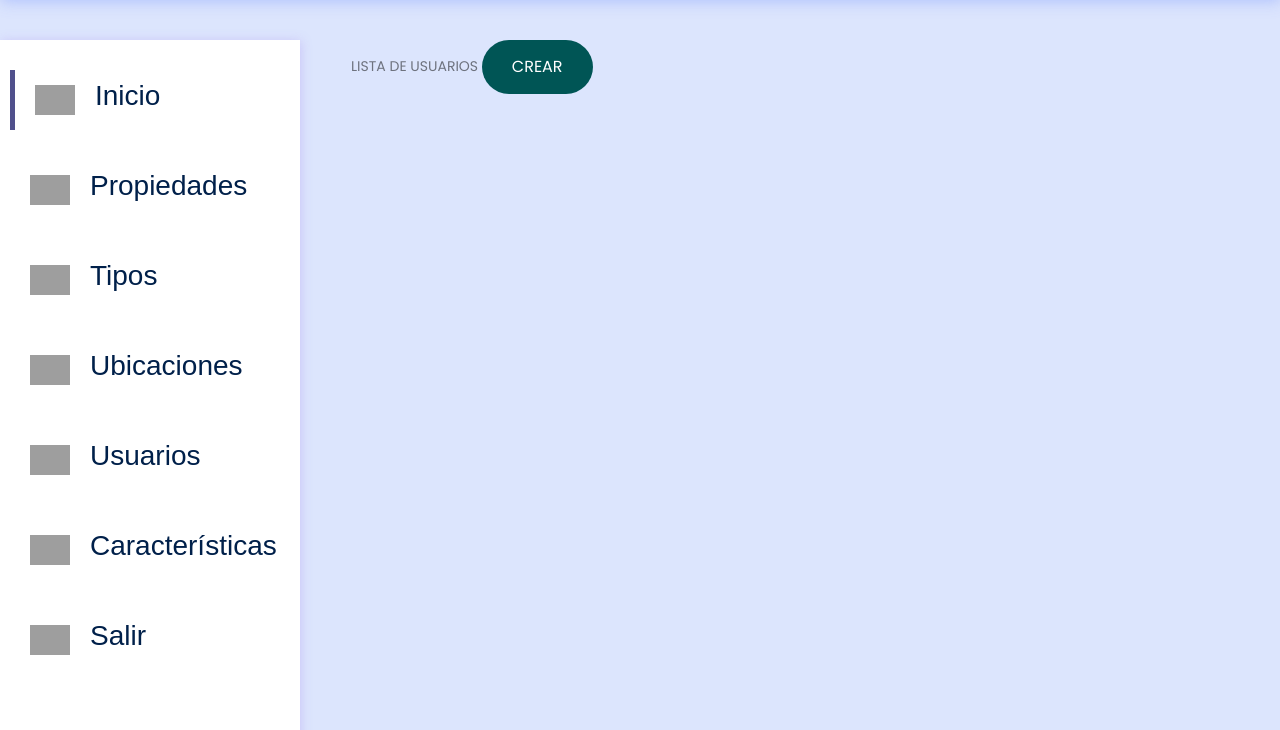
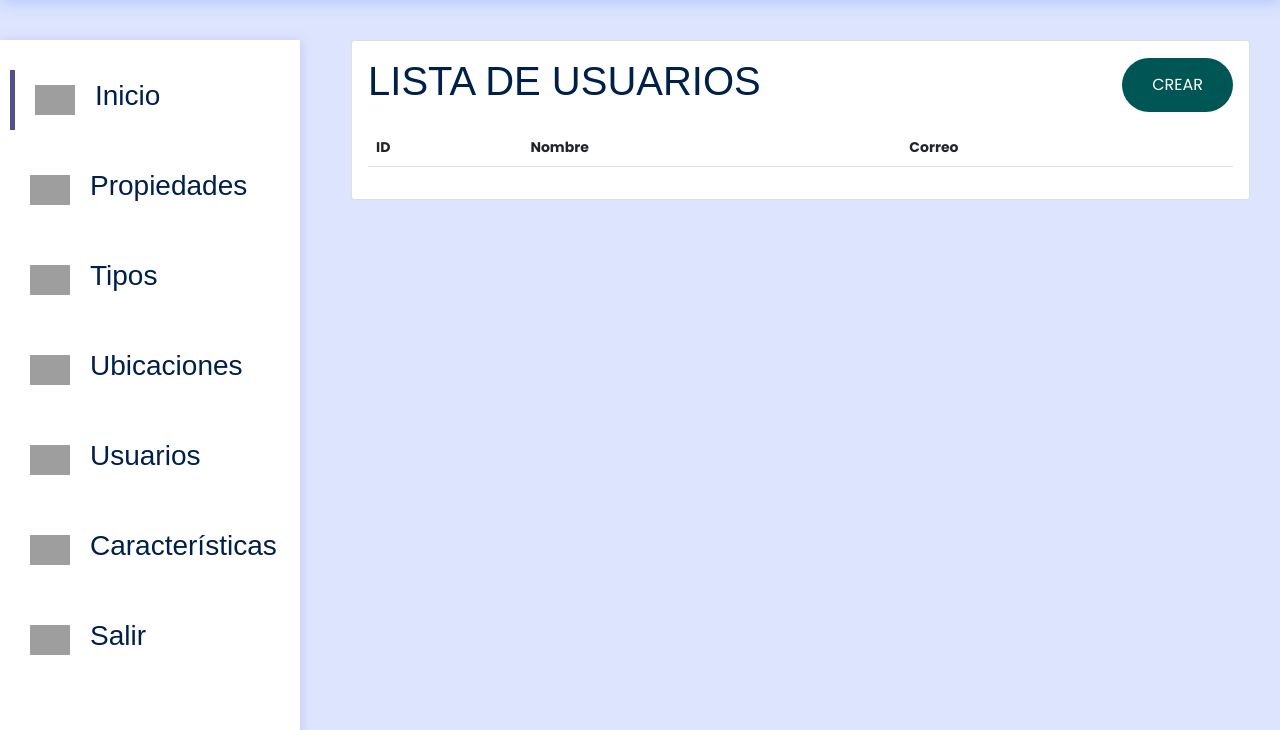
Before and after one commit to dariast03/bienes-raices-tec-web-2, a PHP site: template view/admin/usuarios/index.php in a window 1280 px wide. Shown: the part 70-800 px from the top of the page. Run offline with PHP 8.4, Linux system fonts and the light colour scheme; the template is opened without the code that fills it, so the values that code supplies are empty; some libraries are stand-ins or nearby versions; grey boxes are pictures that could not be loaded.

Commit message:
admin listar usuarios

```diff
--- a/view/admin/usuarios/index.php
+++ b/view/admin/usuarios/index.php
@@ -1,9 +1,55 @@
-<?php include 'view/admin/layout/header.php' ?>
+<?php
+include 'view/admin/layout/header.php';
+require_once 'model/UserModel.php';
 
-LISTA DE USUARIOS
+$userModel  = new PropertyModel();
+$usuarios = $userModel->get();
+?>
 
-<a class="btn btn-primary" href="<?php echo BASE_URL ?>/admin/usuarios/form">
-    CREAR
-</a>
+<div class="card">
+    <div class="card-body">
+        <div class="d-flex justify-content-between align-items-center mb-3">
+            <h1>LISTA DE USUARIOS</h1>
+            <a class="btn btn-primary" href="<?php echo BASE_URL ?>/admin/usuarios/form">
+                CREAR
+            </a>
+        </div>
+
+        <div class="table-responsive">
+            <table class="table">
+                <thead>
+                    <tr>
+                        <th scope="col">ID</th>
+                        <th scope="col">Nombre</th>
+                        <th scope="col">Correo</th>
+                    </tr>
+                </thead>
+                <tbody>
+                    <?php foreach ($usuarios as $usuario) : ?>
+                        <tr>
+                            <th scope="row"><?php echo $usuario['id'] ?></th>
+                            <td><?php echo $usuario['nombre'] ?></td>
+                            <td><?php echo $usuario['correo'] ?></td>
+                            <td>
+                                <a class="btn btn-warning btn-sm " href="<?php echo BASE_URL ?>/admin/usuarios/form?id=<?php echo $usuario['id']; ?>">
+                                    <svg xmlns="http://www.w3.org/2000/svg" width="16" height="16" fill="currentColor" class="bi bi-pencil" viewBox="0 0 16 16">
+                                        <path d="M12.146.146a.5.5 0 0 1 .708 0l3 3a.5.5 0 0 1 0 .708l-10 10a.5.5 0 0 1-.168.11l-5 2a.5.5 0 0 1-.65-.65l2-5a.5.5 0 0 1 .11-.168zM11.207 2.5 13.5 4.793 14.793 3.5 12.5 1.207zm1.586 3L10.5 3.207 4 9.707V10h.5a.5.5 0 0 1 .5.5v.5h.5a.5.5 0 0 1 .5.5v.5h.293zm-9.761 5.175-.106.106-1.528 3.821 3.821-1.528.106-.106A.5.5 0 0 1 5 12.5V12h-.5a.5.5 0 0 1-.5-.5V11h-.5a.5.5 0 0 1-.468-.325" />
+                                    </svg>
+                                </a>
+
+                                <a class="btn btn-danger btn-sm" href="<?php echo BASE_URL ?>/admin/usuarios/delete/<?php echo $usuario['id']; ?>">
+                                    <svg xmlns="http://www.w3.org/2000/svg" width="16" height="16" fill="currentColor" class="bi bi-trash" viewBox="0 0 16 16">
+                                        <path d="M5.5 5.5A.5.5 0 0 1 6 6v6a.5.5 0 0 1-1 0V6a.5.5 0 0 1 .5-.5m2.5 0a.5.5 0 0 1 .5.5v6a.5.5 0 0 1-1 0V6a.5.5 0 0 1 .5-.5m3 .5a.5.5 0 0 0-1 0v6a.5.5 0 0 0 1 0z" />
+                                        <path d="M14.5 3a1 1 0 0 1-1 1H13v9a2 2 0 0 1-2 2H5a2 2 0 0 1-2-2V4h-.5a1 1 0 0 1-1-1V2a1 1 0 0 1 1-1H6a1 1 0 0 1 1-1h2a1 1 0 0 1 1 1h3.5a1 1 0 0 1 1 1zM4.118 4 4 4.059V13a1 1 0 0 0 1 1h6a1 1 0 0 0 1-1V4.059L11.882 4zM2.5 3h11V2h-11z" />
+                                    </svg>
+                                </a>
+                            </td>
+                        </tr>
+                    <?php endforeach; ?>
+                </tbody>
+            </table>
+        </div>
+    </div>
+</div>
 
 <?php include 'view/admin/layout/footer.php' ?>
```
